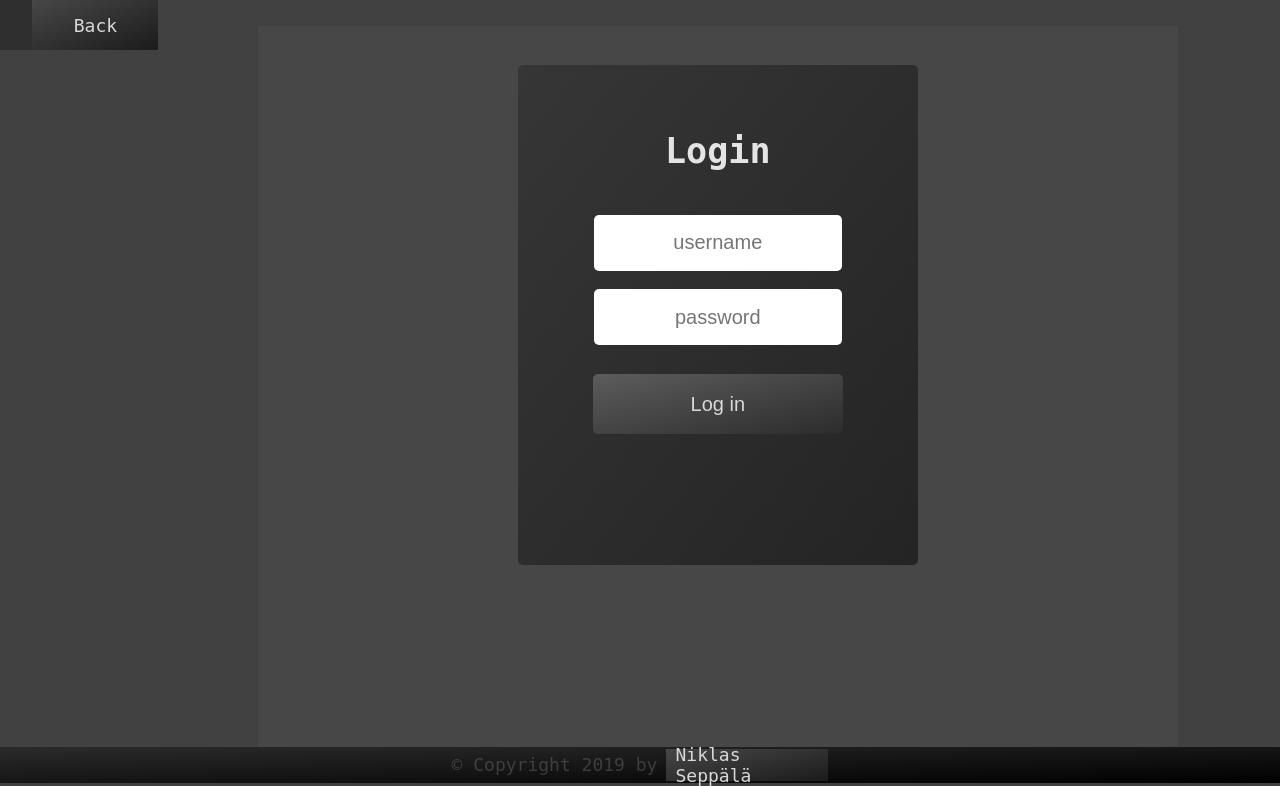
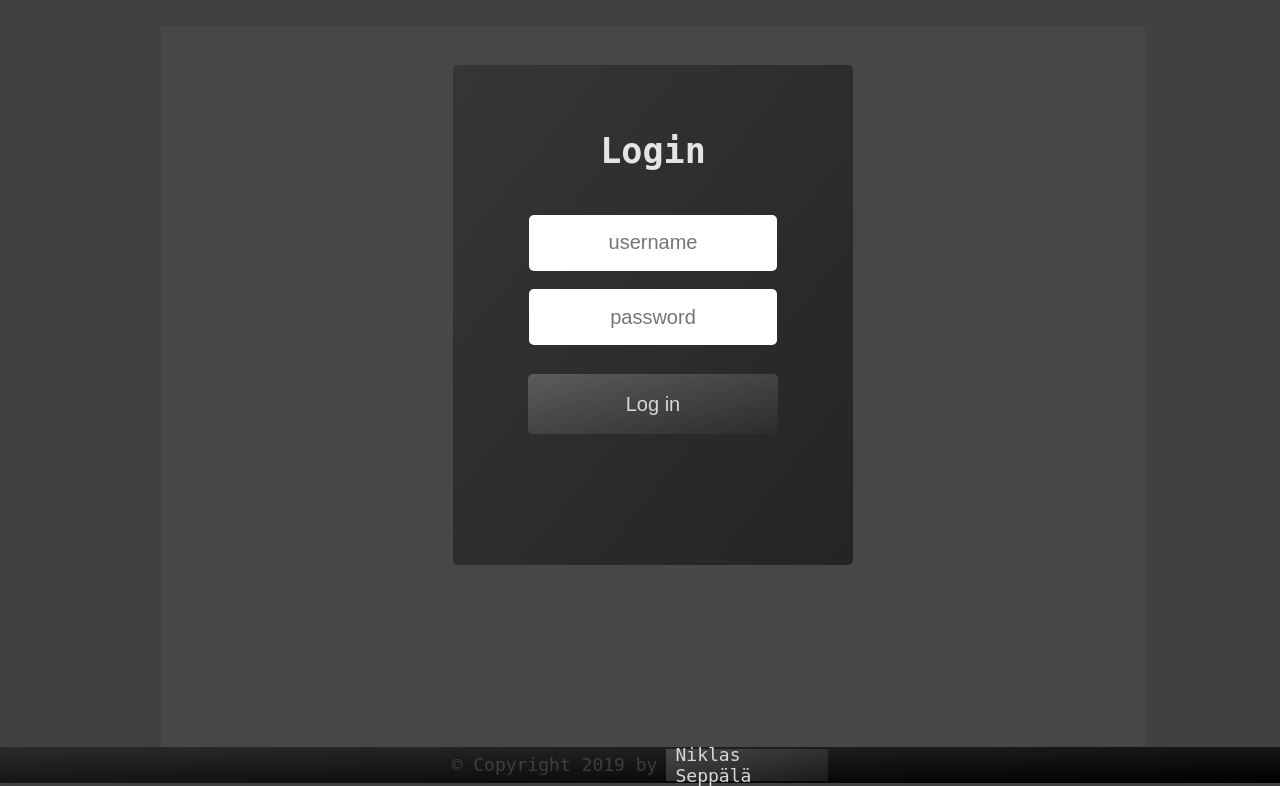
Before and after one commit to NikkeArp/my-website, a Flask app: page /login in a window 1280 px wide. Shown: the part 227-1013 px from the top of the page. Run offline with Flask 2, Linux system fonts and the light colour scheme.

Commit message:
updated login page nav bar to use macro from layout.html

```diff
--- a/templates/internal/login.html
+++ b/templates/internal/login.html
@@ -4,11 +4,6 @@
 {% endblock head %}
 {% block title %}Login Page{% endblock title %}
 {% block content %}
-<nav>
-  <div class="internalLinks">
-    <a id="loginBackLink" class="buttonLink" href="./">Back</a>
-  </div>
-</nav>
 <section class="loginSection">
   <article class="loginArticle">
     <div class="formBox" id="loginFormBox">
```
